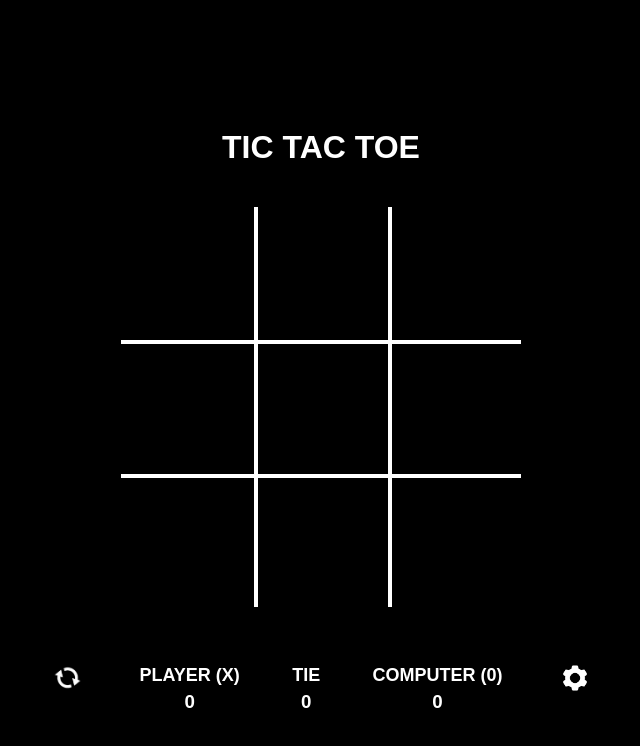
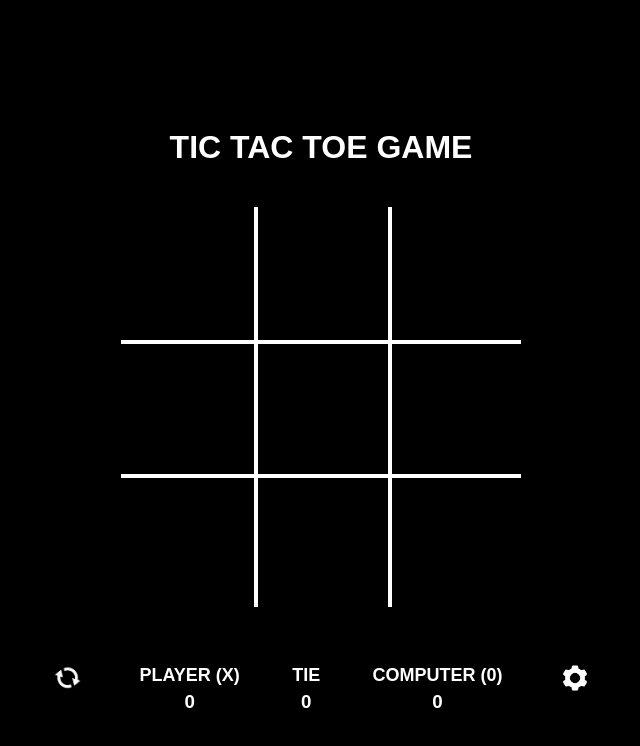
Before and after one commit to rajathshttgr/TicTacToe-Game, a plain HTML site: page index.html in a window 1280 px wide. Shown: the whole page, without its empty margins (319-959 px from the left). Drawn offline with Linux system fonts and the light colour scheme.

Commit message:
title is changed

```diff
--- a/index.html
+++ b/index.html
@@ -9,7 +9,7 @@
 
   <body>
     <header>
-      <h1>TIC TAC TOE</h1>
+      <h1>TIC TAC TOE GAME</h1>
       <audio id="beepAudio" src="Audio/audio.wav" preload="auto"></audio>
       <audio id="gameLost" src="Audio/gameLost.wav" preload="auto"></audio>
     </header>
@@ -24,7 +24,7 @@
       <button class="btn" id="idx7" onclick="userInput(7)"></button>
       <button class="btn" id="idx8" onclick="userInput(8)"></button>
 
-      <!-- Grid lines -->
+      <!-- Grid lines -- comment-->
       <div class="line vertical v1"></div>
       <div class="line vertical v2"></div>
       <div class="line horizontal h1"></div>
```
